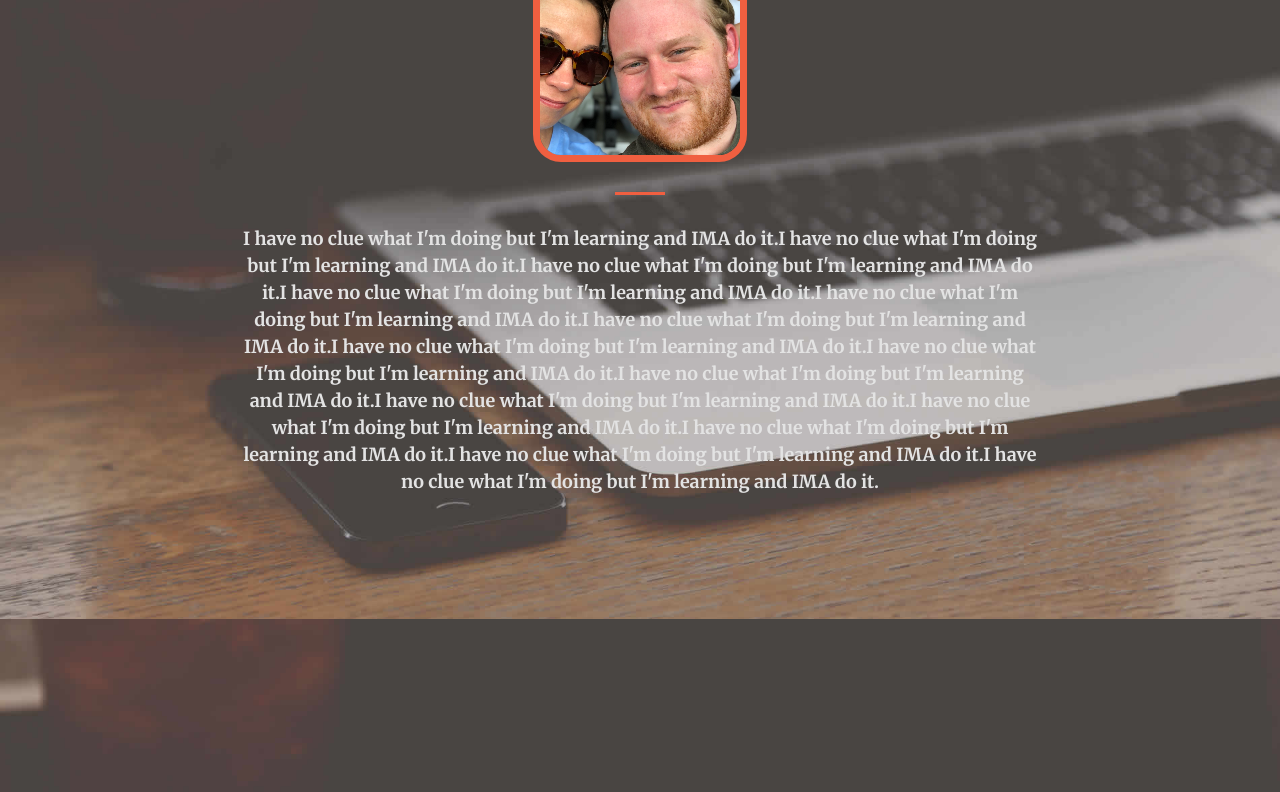
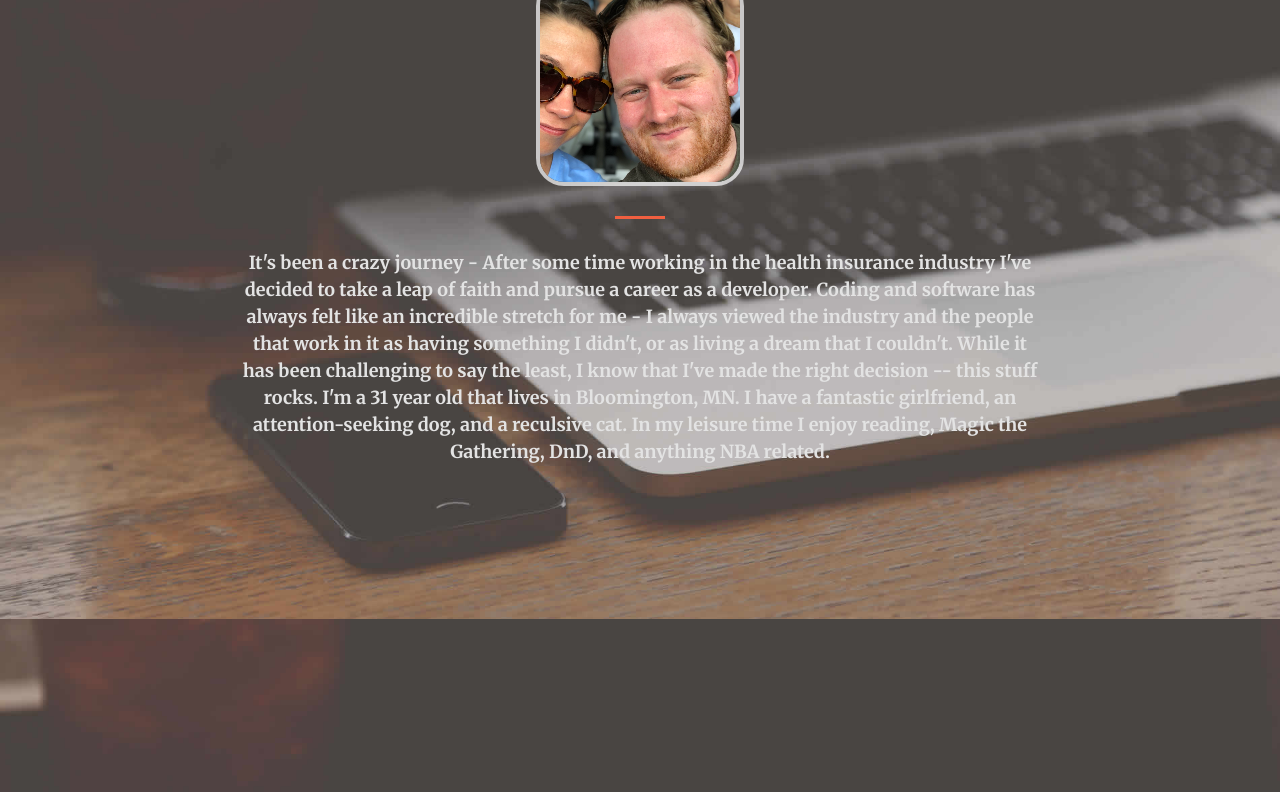
Before and after one commit to framples/PeterFairley, a website: page index.html in a window 1280 px wide. Shown: the part 181-973 px from the top of the page. Drawn offline with nearby package versions, Linux system fonts and the light colour scheme.

Commit message:
MORE changes

```diff
--- a/css/creative.css
+++ b/css/creative.css
@@ -417,6 +417,6 @@ body {
 
 
 #biopic {
-  border-left: 20px solid #F05F40;
+  border-left: 8px solid #F05F40;
 border-radius: 40px;
 }
--- a/index.html
+++ b/index.html
@@ -71,7 +71,7 @@
                 <h1 id="homeHeading">About Me</h1>
                 <img src="img/avatar.png" id="biopic">
                 <hr>
-                <p>I have no clue what I'm doing but I'm learning and IMA do it.I have no clue what I'm doing but I'm learning and IMA do it.I have no clue what I'm doing but I'm learning and IMA do it.I have no clue what I'm doing but I'm learning and IMA do it.I have no clue what I'm doing but I'm learning and IMA do it.I have no clue what I'm doing but I'm learning and IMA do it.I have no clue what I'm doing but I'm learning and IMA do it.I have no clue what I'm doing but I'm learning and IMA do it.I have no clue what I'm doing but I'm learning and IMA do it.I have no clue what I'm doing but I'm learning and IMA do it.I have no clue what I'm doing but I'm learning and IMA do it.I have no clue what I'm doing but I'm learning and IMA do it.I have no clue what I'm doing but I'm learning and IMA do it.I have no clue what I'm doing but I'm learning and IMA do it.</p>
+                <p>It's been a crazy journey - After some time working in the health insurance industry I've decided to take a leap of faith and pursue a career as a developer.  Coding and software has always felt like an incredible stretch for me - I always viewed the industry and the people that work in it as having something I didn't, or as living a dream that I couldn't.  While it has been challenging to say the least, I know that I've made the right decision -- this stuff rocks.  I'm a 31 year old that lives in Bloomington, MN.  I have a fantastic girlfriend, an attention-seeking dog, and a reculsive cat.  In my leisure time I enjoy reading, Magic the Gathering, DnD, and anything NBA related.</p>
             </div>
         </div>
     </header>
```
Also changed, not shown: css/creative.min.css.
